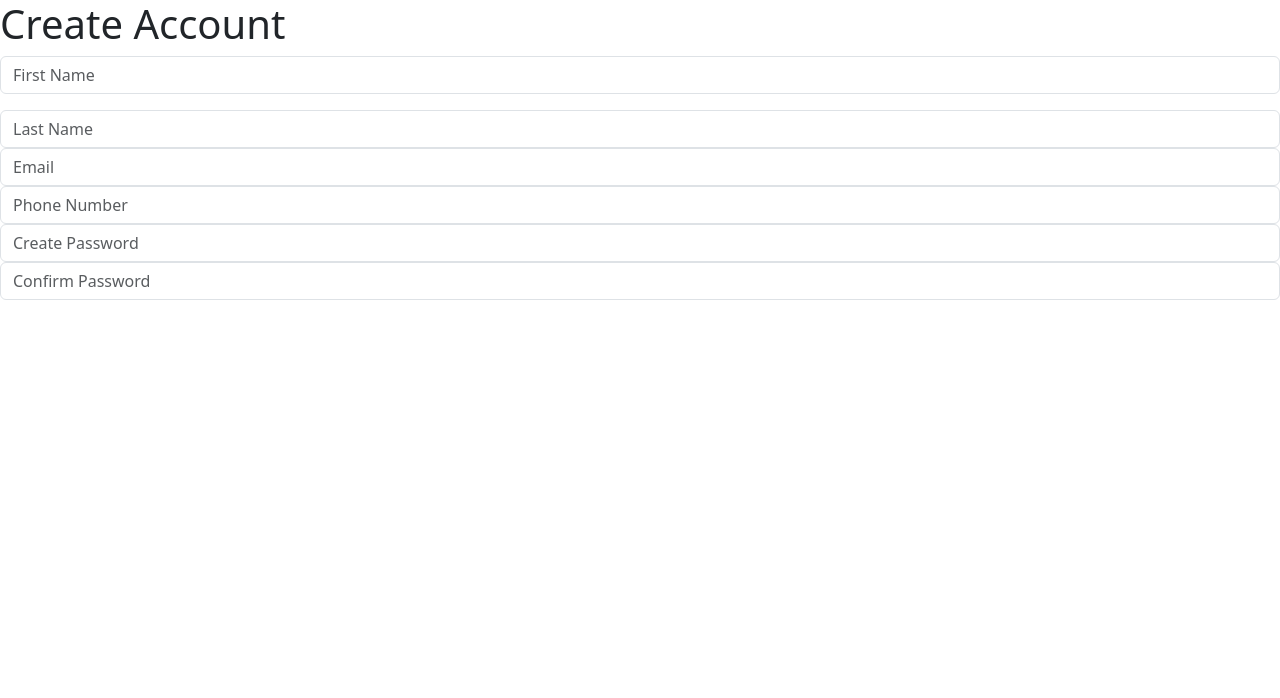
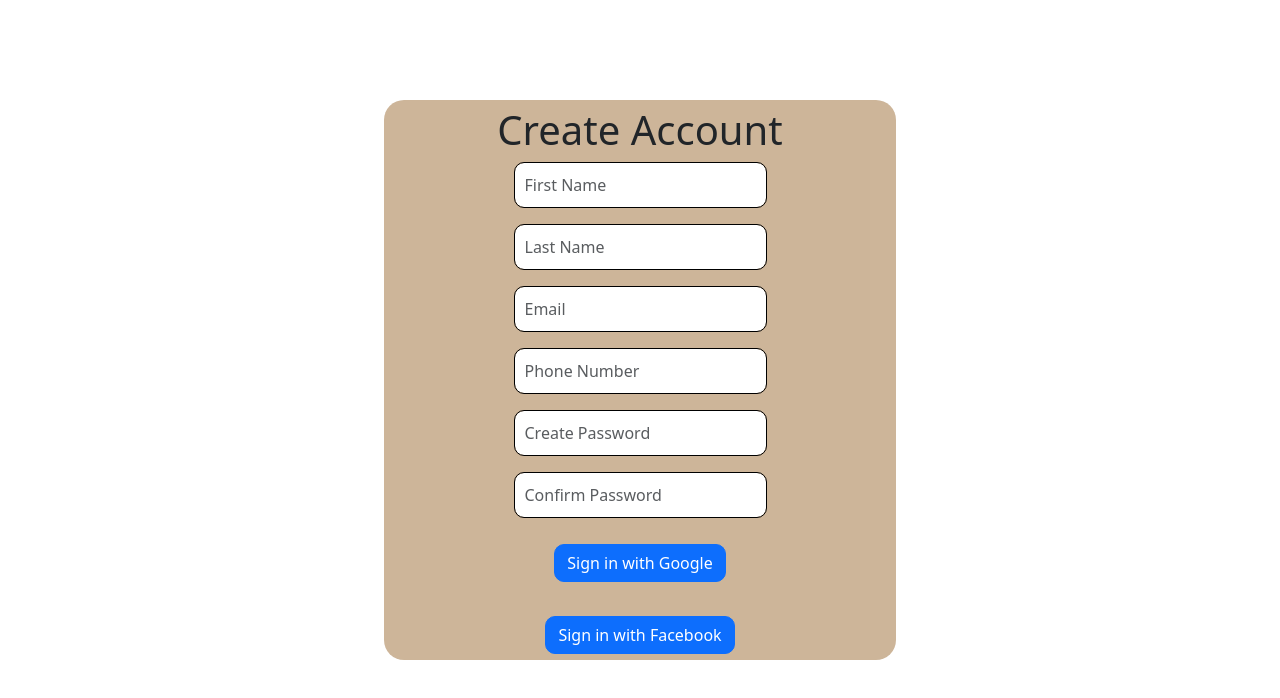
Before and after one commit to theurikamau7/Venina-Food-Delivery, a React (Create React App) app in the folder Client/: page /create_account in a window 1280 px wide. Shown: the top 698 px of the page. Built offline with nearby package versions, Linux system fonts and the light colour scheme.

Commit message:
Updated sign in & sign up

```diff
--- a/Client/package.json
+++ b/Client/package.json
@@ -11,7 +11,7 @@
     "react-bootstrap": "^2.9.1",
     "react-dom": "^18.2.0",
     "react-router-dom": "^6.20.1",
-    "react-scripts": "5.0.1",
+    "react-scripts": "^5.0.1",
     "web-vitals": "^2.1.4"
   },
   "scripts": {
--- a/Client/src/App.js
+++ b/Client/src/App.js
@@ -1,6 +1,7 @@
 import Home from './Components/Sign_In_Up';
 import { BrowserRouter, Routes, Route } from 'react-router-dom';
 import CreateAccount from './Components/SignUp';
+import SignIn from './Components/SignIn';
 
 
 function App() {
@@ -12,6 +13,7 @@ function App() {
 
         <Route path='/' element={<Home />}/>
         <Route path='/create_account' element={<CreateAccount/>}/>
+        <Route path='/sign in' element={<SignIn/>}/>
 
       </Routes>
 
--- a/Client/src/Components/SignIn.js
+++ b/Client/src/Components/SignIn.js
@@ -0,0 +1,64 @@
+import React, {useState} from "react";
+import 'bootstrap/dist/css/bootstrap.min.css';
+import { Button, Form } from "react-bootstrap";
+
+
+function SignIn(){
+    const [formData, setFormData] = useState({
+        email:"",
+        password:""
+    })
+
+    const handleChange = (event) => {
+        const key = event.target.type
+        const value = event.target.value
+        setFormData({...formData, [key]:value})
+    }
+
+    const inputStyle = {
+        width:'100%',
+        borderRadius:'15px',
+        border:'1px solid black',
+        padding:'10px'
+
+    }
+
+    const formstyle = {
+        display: 'flex',
+        flexDirection:'column',
+        alignItems:'center',
+        margin:'70px auto',
+        backgroundColor:'#2C5F2D',
+        height:'50vh',
+        justifyContent:'center',
+        width:'40%',
+        borderRadius:'10px'
+
+    }
+
+    const buttonStyle = {
+        borderRadius:'10px',
+        width:'20%'
+    }
+    return(
+        <div>
+
+            <Form style={formstyle}>
+                <h1>Sign In</h1>
+                <Form.Group className="mb-3" controlId="formemail">
+                    <Form.Control style={inputStyle} type="email" placeholder="Email" id="email" value={formData.email} onChange={handleChange}></Form.Control>
+                </Form.Group>
+
+                <Form.Group className="mb-3" controlId="formpassword">
+                    <Form.Control style={inputStyle} type="password" placeholder="Password" id="password" value={formData.password} onChange={handleChange}></Form.Control>
+                </Form.Group>
+
+                <Button type="submit" style={buttonStyle}>Sign In</Button>
+
+            </Form>
+
+        </div>
+    )
+}
+
+export default SignIn
--- a/Client/src/Components/SignUp.js
+++ b/Client/src/Components/SignUp.js
@@ -1,6 +1,7 @@
 import React, {useState} from "react";
 import 'bootstrap/dist/css/bootstrap.min.css';
 import {Button, Form} from 'react-bootstrap'
+
 
 
 function CreateAccount() {
@@ -20,34 +21,63 @@ function CreateAccount() {
         setFormData({...formData, [key]:value})
     }
 
+    const inputStyle = {
+        borderRadius:'10px',
+        border:'1px solid black',
+        padding:'10px',
+        width:'100%',
+
+    }
+
+    const formStyle = {
+        display:'flex',
+        justifyContent:'center',
+        alignItems:'center',
+        height:'70vh',
+        flexDirection:'column',
+        margin: '100px auto',
+        width:'40%',
+        backgroundColor:'#CDB599FF',
+        borderRadius:'20px'
+
+    }
+
+    const buttonStyle = {
+        borderRadius:'10PX',
+        marginTop:'10px'
+    }
+
     return(
         <div>
 
-            <Form>
+            <Form style={formStyle}>
                 <h1>Create Account</h1>
                 <Form.Group className="mb-3" controlId="formname">
-                    <Form.Control type="text" id="firstName" placeholder="First Name" value={formData.firstName} onChange={handleChange}></Form.Control>
+                    <Form.Control style={inputStyle} type="text" id="firstName" placeholder="First Name" value={formData.firstName} onChange={handleChange}></Form.Control>
                 </Form.Group>
 
-                <Form.Group>
-                    <Form.Control type="text" id="lastName" placeholder="Last Name" value={formData.lastName} onChange={handleChange}></Form.Control>
+                <Form.Group className="mb-3" controlId="formname">
+                    <Form.Control style={inputStyle} type="text" id="lastName" placeholder="Last Name" value={formData.lastName} onChange={handleChange}></Form.Control>
                 </Form.Group>
 
-                <Form.Group>
-                    <Form.Control type="email" id="email" placeholder="Email" value={formData.email}></Form.Control>
+                <Form.Group className="mb-3" controlId="formname">
+                    <Form.Control style={inputStyle} type="email" id="email" placeholder="Email" value={formData.email} onChange={handleChange}></Form.Control>
                 </Form.Group>
 
-                <Form.Group>
-                    <Form.Control type="number" id="phoneNumber" placeholder="Phone Number" value={formData.phoneNumber}></Form.Control>
+                <Form.Group className="mb-3" controlId="formname">
+                    <Form.Control style={inputStyle} type="number" id="phoneNumber" placeholder="Phone Number" value={formData.phoneNumber} onChange={handleChange}></Form.Control>
                 </Form.Group>
 
-                <Form.Group>
-                    <Form.Control type="password" id="createPassword" placeholder="Create Password" value={formData.createPassword}></Form.Control>
+                <Form.Group className="mb-3" controlId="formname">
+                    <Form.Control style={inputStyle} type="password" id="createPassword" placeholder="Create Password" value={formData.createPassword} onChange={handleChange}></Form.Control>
                 </Form.Group>
 
-                <Form.Group>
-                    <Form.Control type="password" id="confirmPassword" placeholder="Confirm Password" value={formData.confirmPassword}></Form.Control>
+                <Form.Group className="mb-3" controlId="formname">
+                    <Form.Control style={inputStyle} type="password" id="confirmPassword" placeholder="Confirm Password" value={formData.confirmPassword} onChange={handleChange}></Form.Control>
                 </Form.Group>
+
+                <Button style={buttonStyle}>Sign in with Google</Button> &nbsp;
+                <Button style={buttonStyle}>Sign in with Facebook</Button>
 
             </Form>
         </div>
--- a/Client/src/Components/Sign_In_Up.js
+++ b/Client/src/Components/Sign_In_Up.js
@@ -35,7 +35,12 @@ function Home (){
 
                 </Link>
 
+                <Link to='sign in'>
+
                 <Button style={buttonStyle} variant='secondary'>Sign In</Button>
+
+                </Link>
+
             </Form>
 
         </div>
```
Also changed, not shown: 1 other file (tests, documents, lock files or other folders).
